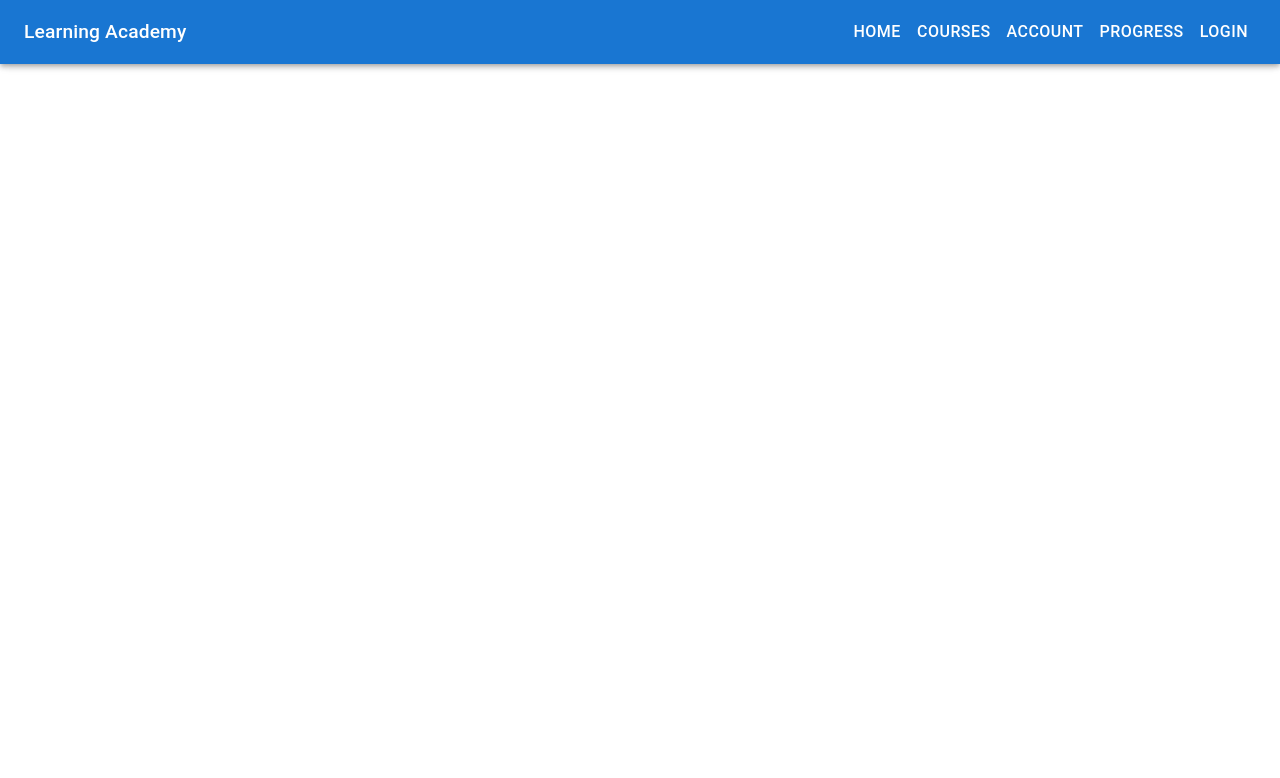
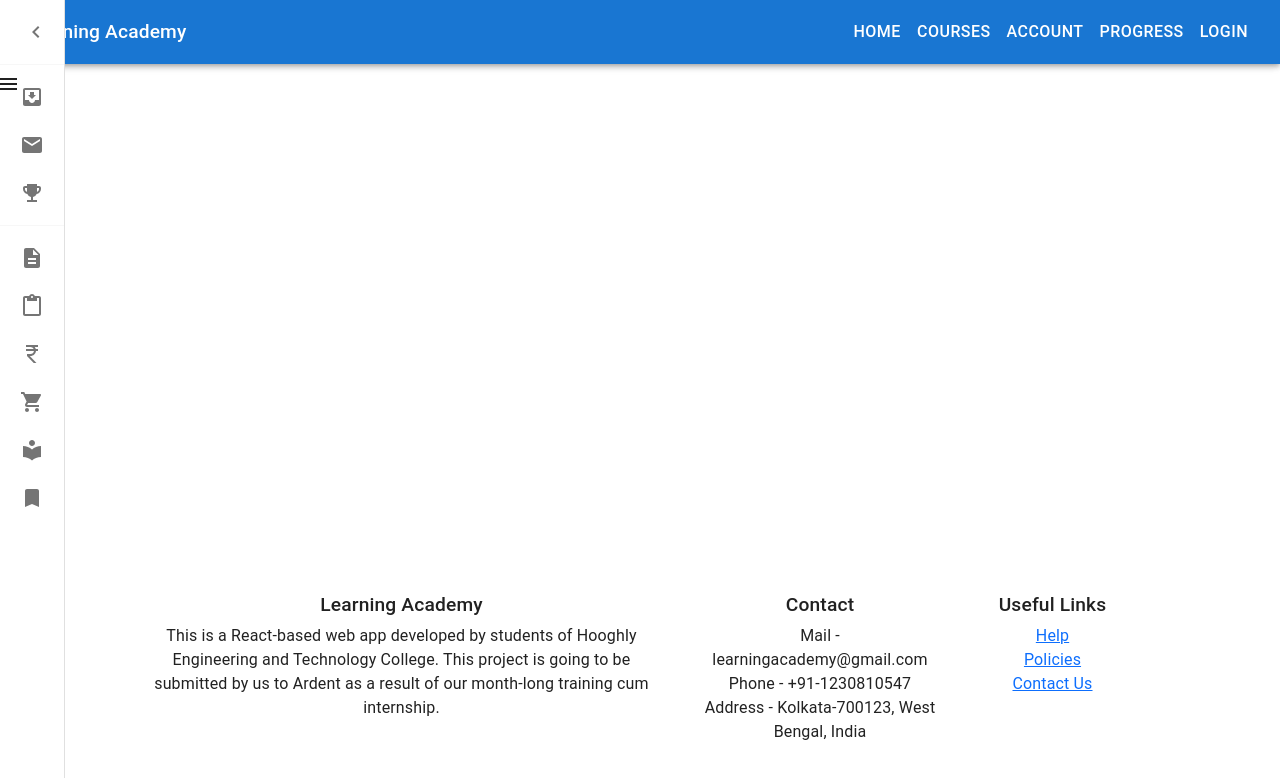
Before and after one commit to Srija-Mazumder/E_Learning_App, a React (Create React App) app: page / in a window 1280 px wide. Shown: the top 778 px of the page. Built offline with nearby package versions, Linux system fonts and the light colour scheme.

Commit message:
Update App.js

```diff
--- a/src/App.js
+++ b/src/App.js
@@ -1,11 +1,24 @@
 import React from 'react';
-import { BrowserRouter as Router, Route, Routes } from 'react-router-dom';
+import 'bootstrap/dist/css/bootstrap.min.css';
+import { Box } from '@mui/material';
 import NavBar from './components/NavBar';
- // Assuming you have a Home component
+import CombinedDrawer from './components/SidePanel_stud';
+import Footer from './components/Footer';
 
 function App() {
   return (
-<NavBar/>
+    <Box sx={{ display: 'flex', flexDirection: 'column', minHeight: '100vh' }}>
+      <NavBar />
+
+      <Box sx={{ display: 'flex', flexGrow: 1 }}>
+        <CombinedDrawer />
+        <Box component="main" sx={{ flexGrow: 1, p: 3 }}>
+
+        </Box>
+      </Box>
+
+      <Footer />
+    </Box>
   );
 }
 
```
